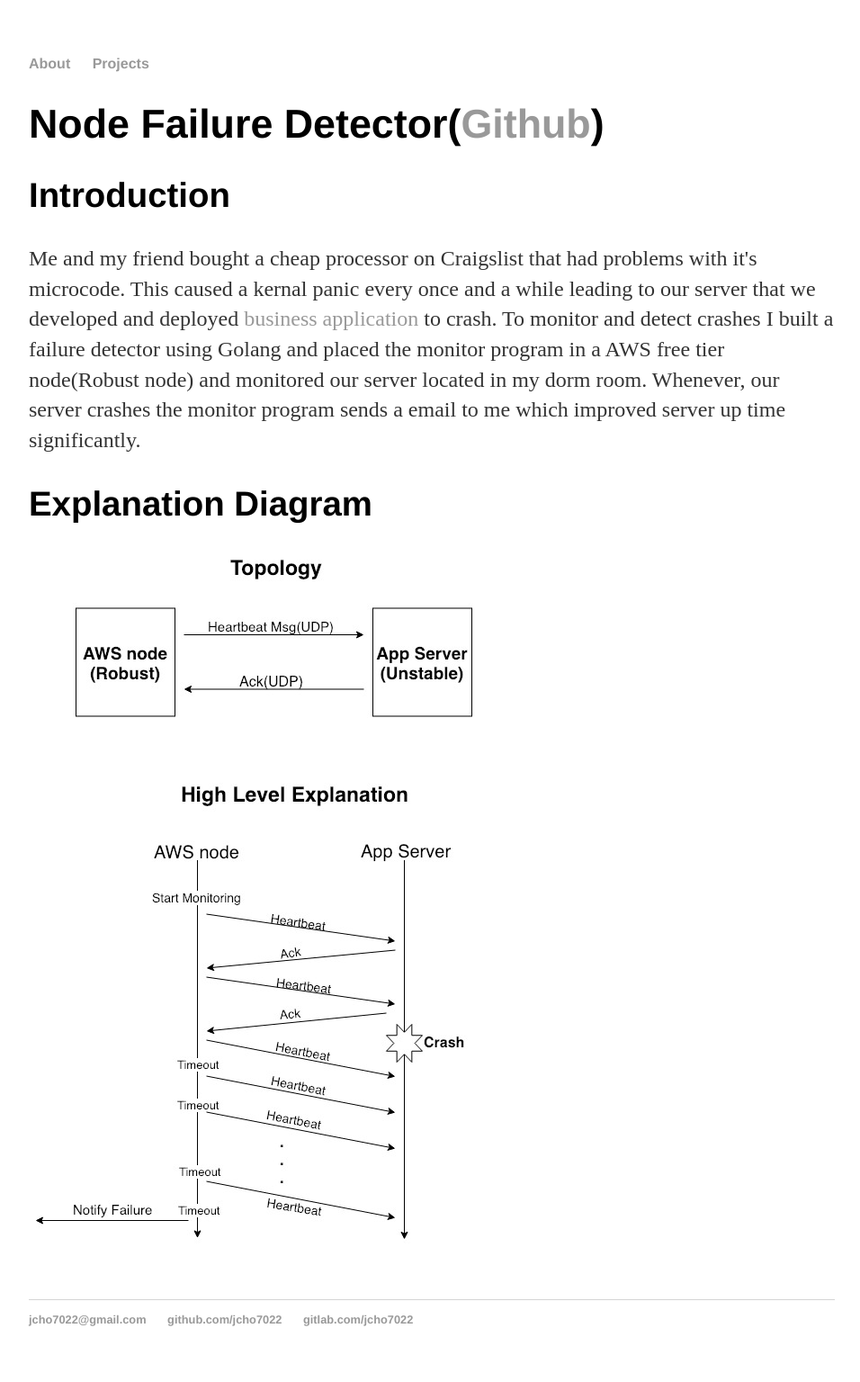
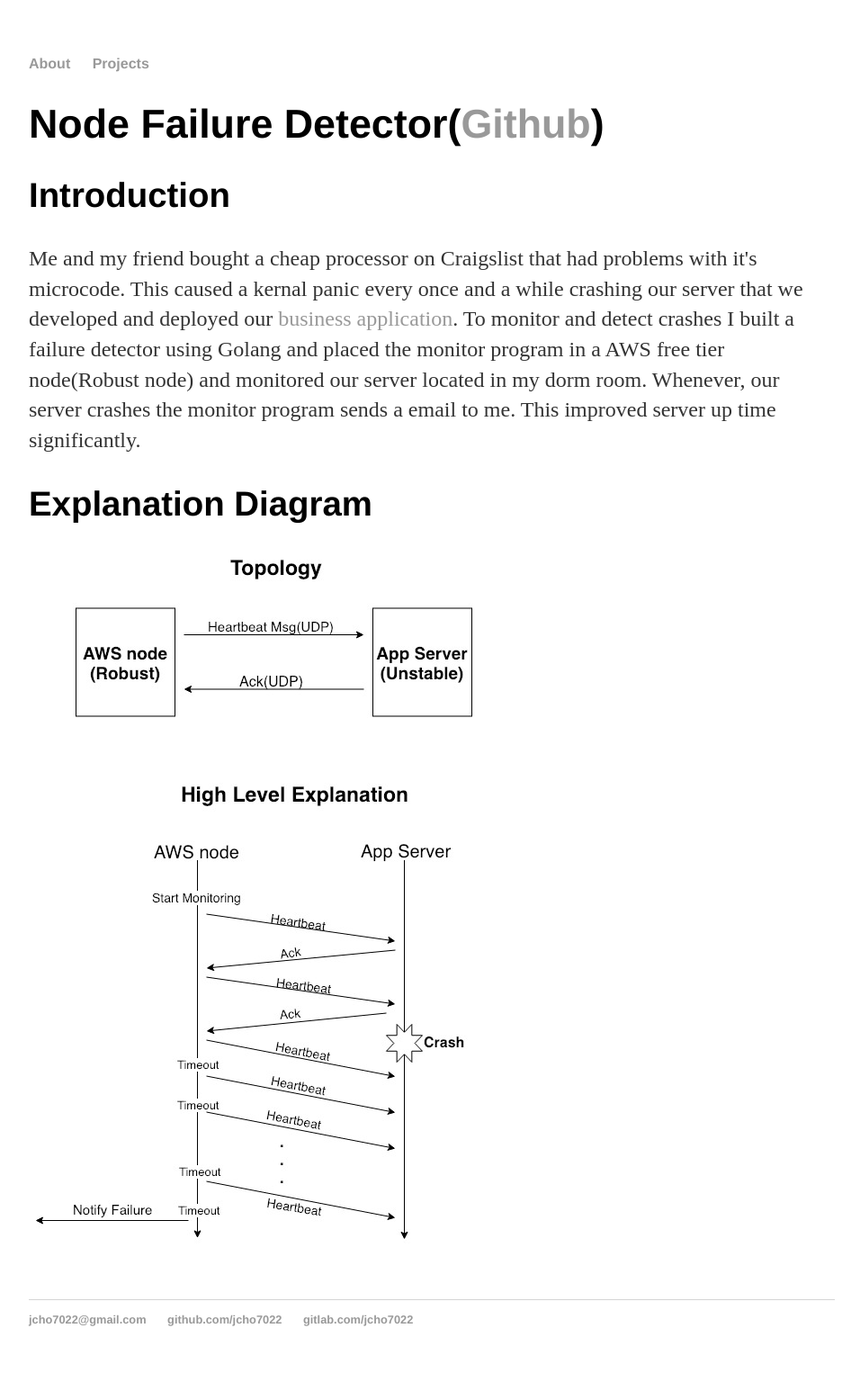
Before and after one commit to jcho7022/jcho7022.github.io, a Jekyll site: the page built from projects/fd/index.html, in a window 1280 px wide. Shown: the whole page at 90% size, without its empty margins (160-1116 px from the left). Built offline with Jekyll 4.4.1, drawn with Linux system fonts in a browser that asks for light colours.

Commit message:
Update index.html

```diff
--- a/projects/fd/index.html
+++ b/projects/fd/index.html
@@ -4,11 +4,14 @@
 ---
 <h1>Node Failure Detector(<a href="https://github.com/jcho7022/failure_detector">Github</a>)</h1>
 <h2>Introduction</h2>
-<p>Me and my friend bought a cheap processor on Craigslist that had problems with it's microcode. This caused a kernal panic every once and
-  a while leading to our server that we developed and deployed
-  <a href="https://jcho7022.github.io/projects/float">business application</a> to crash. To monitor
-  and detect crashes I built a failure detector using Golang and placed the monitor program in a AWS free tier node(Robust node) and monitored
-  our server located in my dorm room. Whenever, our server crashes the monitor program sends a email to me which improved server up time significantly.</p>
+<p>Me and my friend bought a cheap processor on Craigslist that had problems with it's microcode.
+  This caused a kernal panic every once and
+  a while crashing our server that we developed and deployed our
+  <a href="https://jcho7022.github.io/projects/float">business application</a>. To monitor
+  and detect crashes I built a failure detector using Golang and placed the monitor program in a AWS
+  free tier node(Robust node) and monitored
+  our server located in my dorm room. Whenever, our server crashes the monitor program sends a email
+  to me. This improved server up time significantly.</p>
 <h2>Explanation Diagram</h2>
 <img src="failure_detector_explanation.jpg" alt="failure_detector_explanation">
 <br><br><br><br>
```
